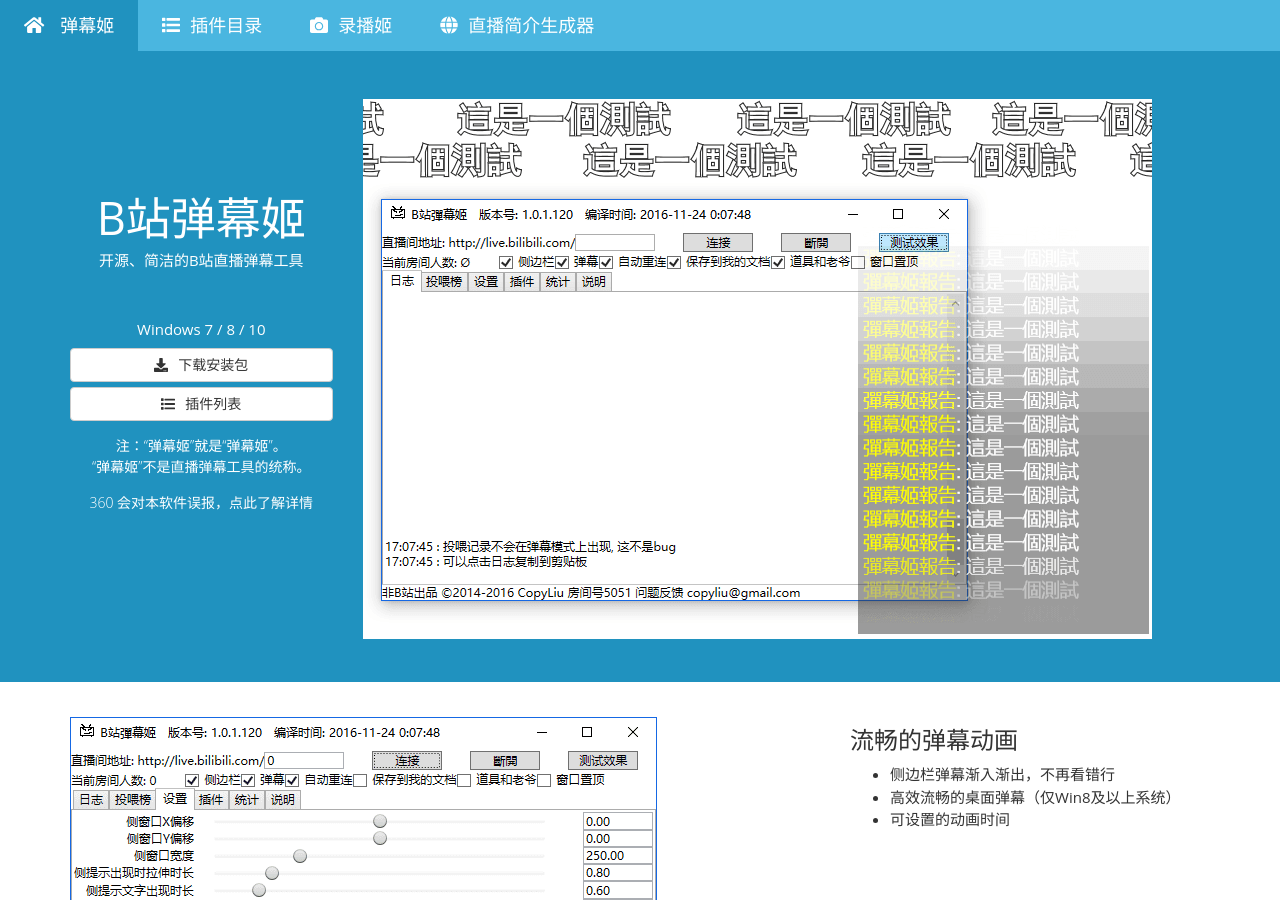
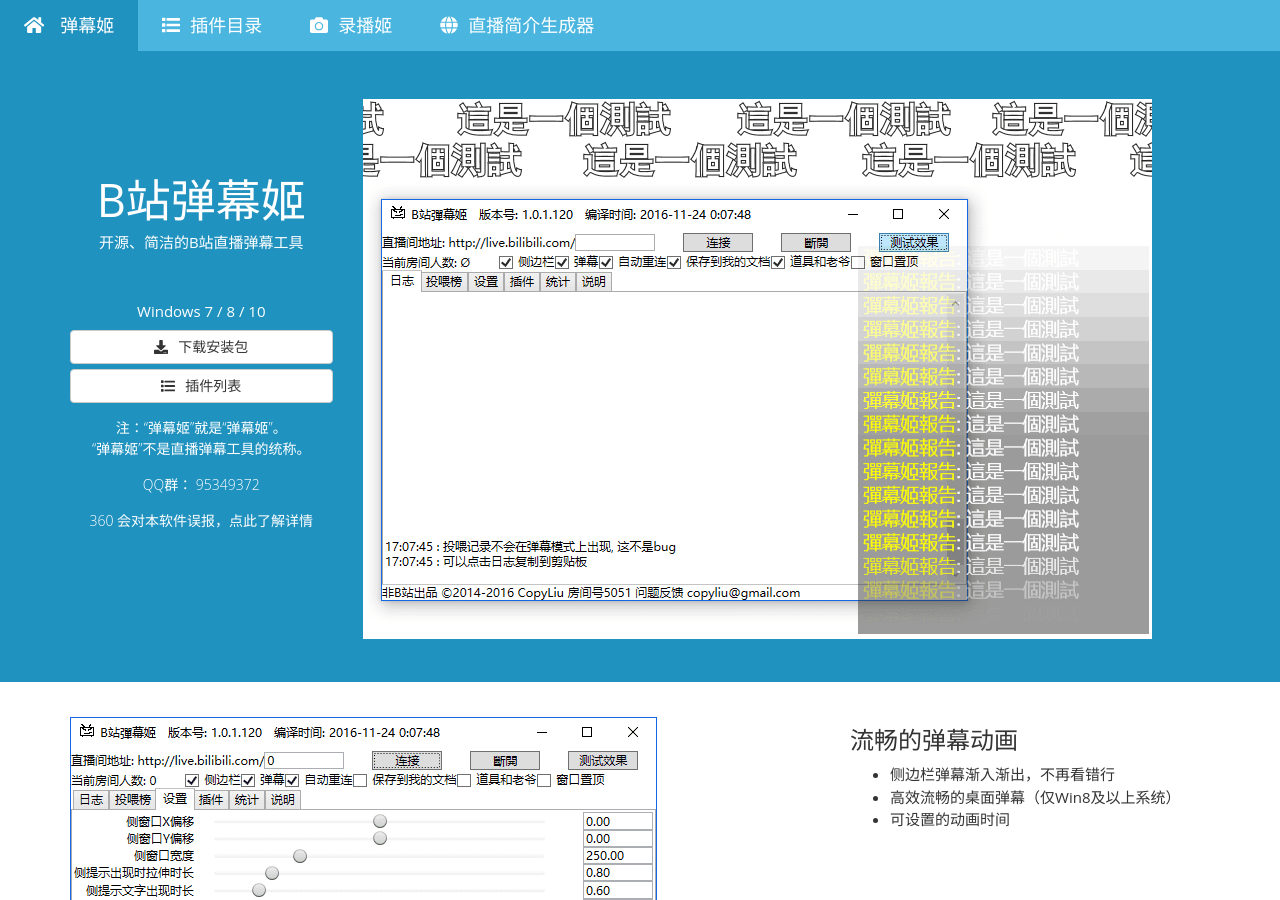
Before and after one commit to Bililive/www.danmuji.org, a Jekyll site: the page built from index.html, in a window 1280 px wide and 900 px high. Built offline with Jekyll 4.4.1, drawn with Linux system fonts in a browser that asks for light colours.

Commit message:
首页添加QQ群号

```diff
--- a/index.html
+++ b/index.html
@@ -29,6 +29,7 @@
                         <a class="btn btn-default btn-block" rel="nofollow" href="https://soft.danmuji.org/bilibili_dm/danmuji_setup.exe" onclick="btn_download_onclick()" target="_blank" role="button"><i class="fas fa-download icon-with-text"></i>下载安装包</a>
                         <a class="btn btn-default btn-block" href="/plugins/" role="button"><i class="fas fa-list icon-with-text"></i>插件列表</a>
                         <p>注：“弹幕姬”就是“弹幕姬”。<br>“弹幕姬”不是直播弹幕工具的统称。</p>
+                        <p><a target="_blank" rel="nofollow" href="https://jq.qq.com/?_wv=1027&k=40iYCqV">QQ群： 95349372</a></p>
                         <p><a href="/sb360/">360 会对本软件误报，点此了解详情</a></p>
                         <script>
                             function btn_download_onclick() {
```
